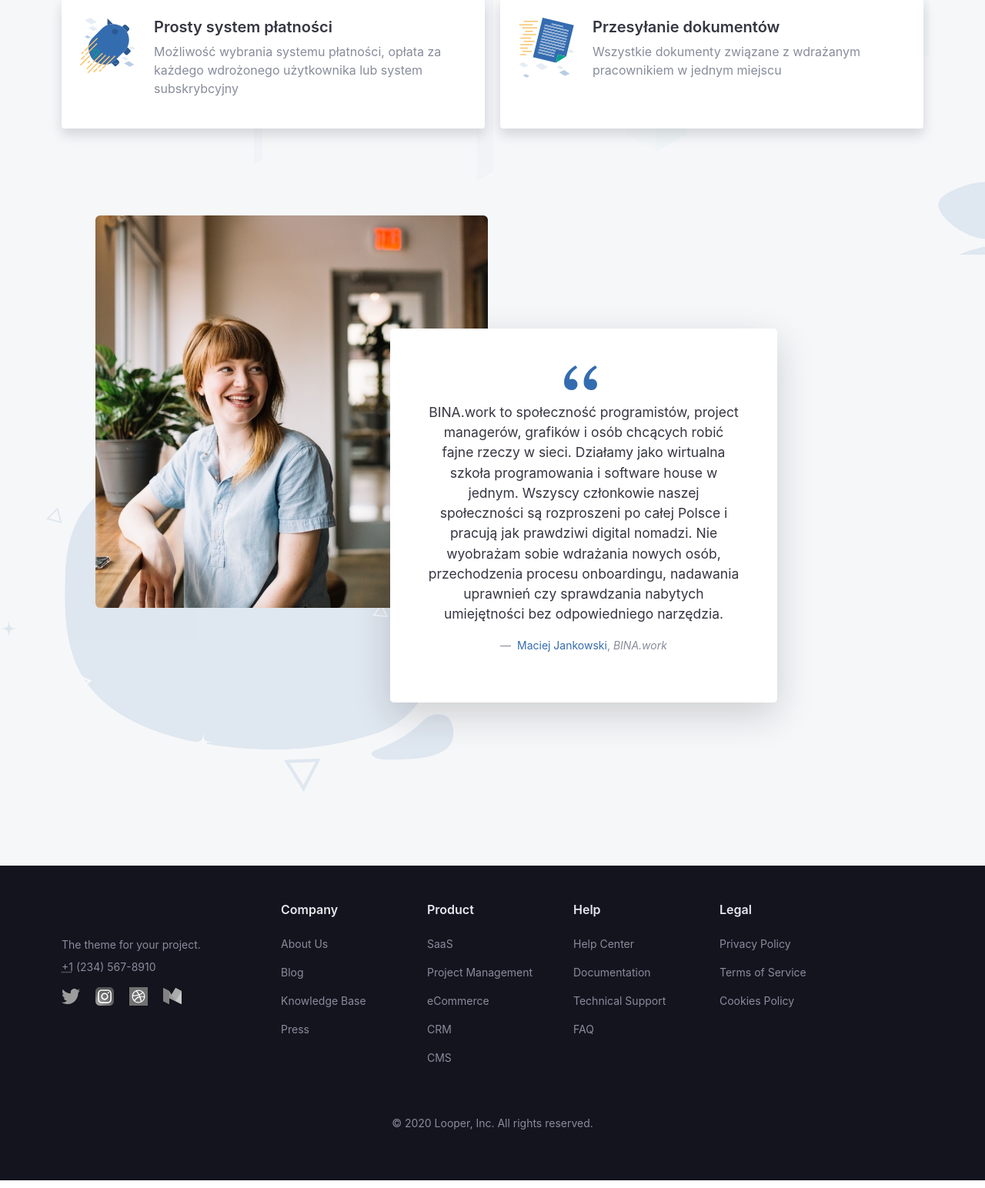
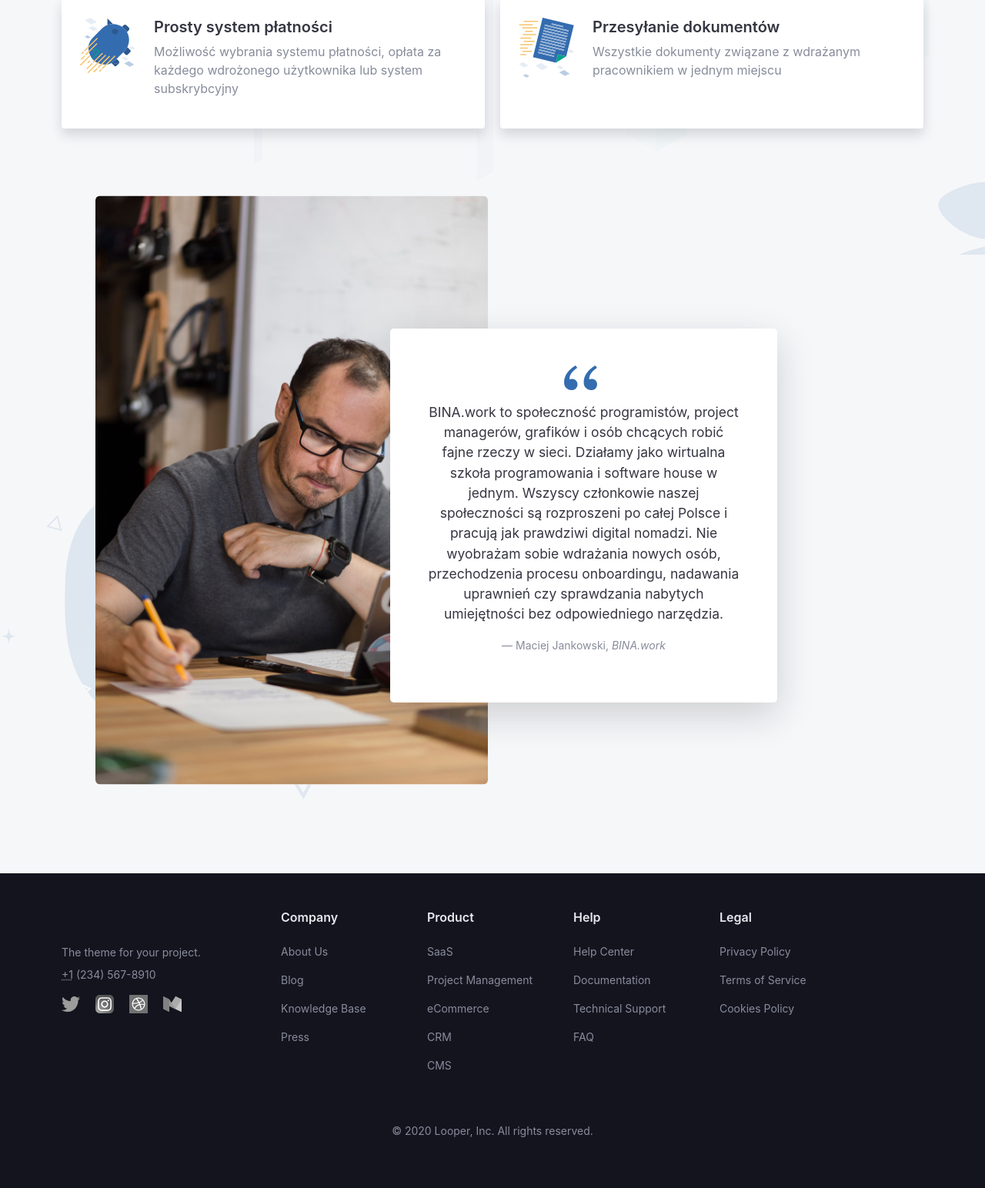
Before and after one commit to binawork/OnlineOnboarding, a Django app: page / in a window 1280 px wide. Shown: the part 2695-4239 px from the top of the page at 77% size. Run offline with Django 3.2, Linux system fonts and the light colour scheme; some libraries are stand-ins or nearby versions.

Commit message:
Landing page - feedback content (add image after resize), #71

```diff
--- a/templates/index.html
+++ b/templates/index.html
@@ -475,7 +475,7 @@
             <div class="col-12 col-md-6 col-lg-4 offset-lg-1 mr-md-0">
               <!-- .card -->
               <div class="card shadow-none rounded-lg mb-0 mr-md-n5 mt-md-n5 scale-125" data-aos="fade-in">
-                <img class="img-fluid rounded-lg" src="{% static 'bootstrap/images/illustration/happy-client.jpg' %}" alt="">
+                <img class="img-fluid rounded-lg" src="{% static 'images/client_0581.jpg' %}" alt="">
               </div><!-- /.card -->
             </div><!-- /.col -->
             <!-- .col -->
@@ -488,7 +488,7 @@
                   </figure>
                   <p> BINA.work to społeczność programistów, project managerów, grafików i osób chcących robić fajne rzeczy w sieci. Działamy jako wirtualna szkoła programowania i software house w jednym. Wszyscy członkowie naszej społeczności są rozproszeni po całej Polsce i pracują jak prawdziwi digital nomadzi. Nie wyobrażam sobie wdrażania nowych osób, przechodzenia procesu onboardingu, nadawania uprawnień czy sprawdzania nabytych umiejętności bez odpowiedniego narzędzia.
                   </p>
-                  <footer class="blockquote-footer"> <a href="https://www.linkedin.com/in/maciej/">Maciej Jankowski</a>, <cite title="Bootstrap Themes">BINA.work</cite>
+                  <footer class="blockquote-footer">Maciej Jankowski, <cite title="Bootstrap Themes">BINA.work</cite>
                   </footer>
                 </blockquote>
               </div><!-- /.card -->
```
Also changed, not shown: onboarding/static/images/client_0581.jpg (added).
